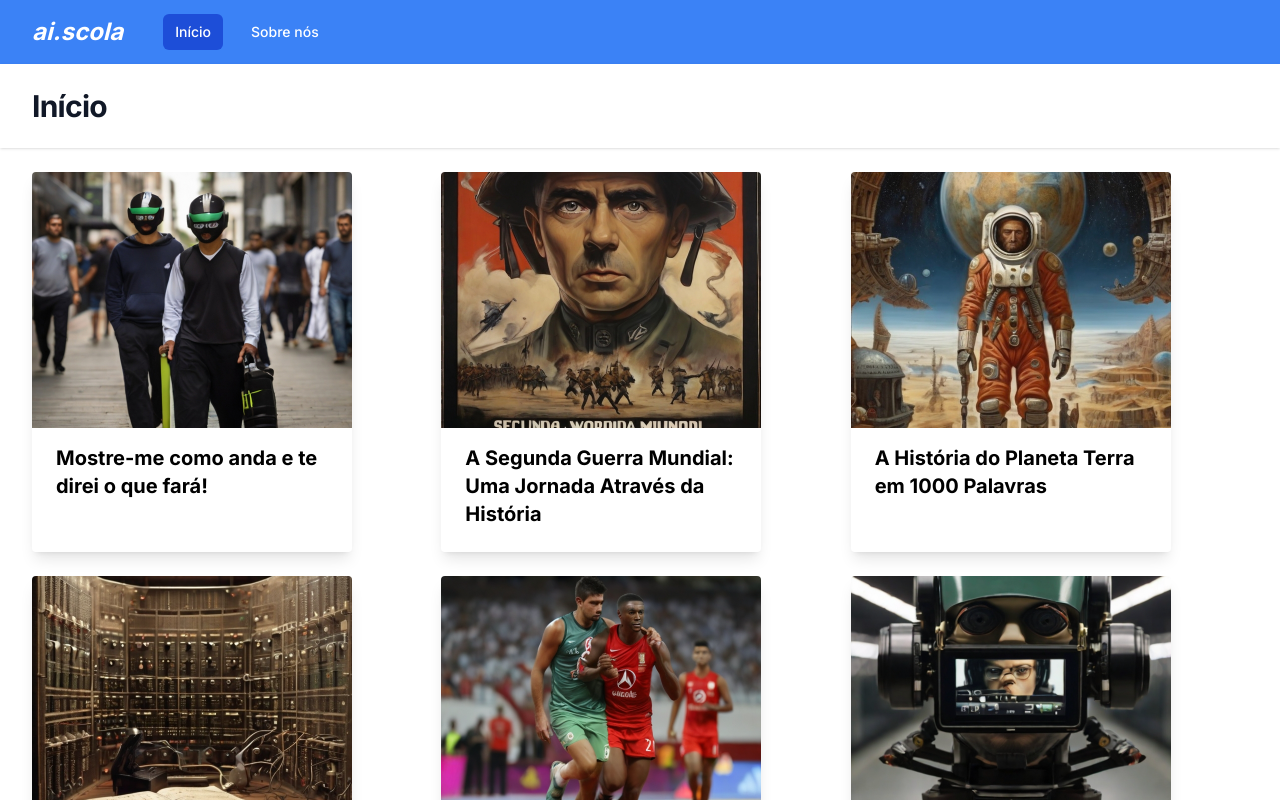
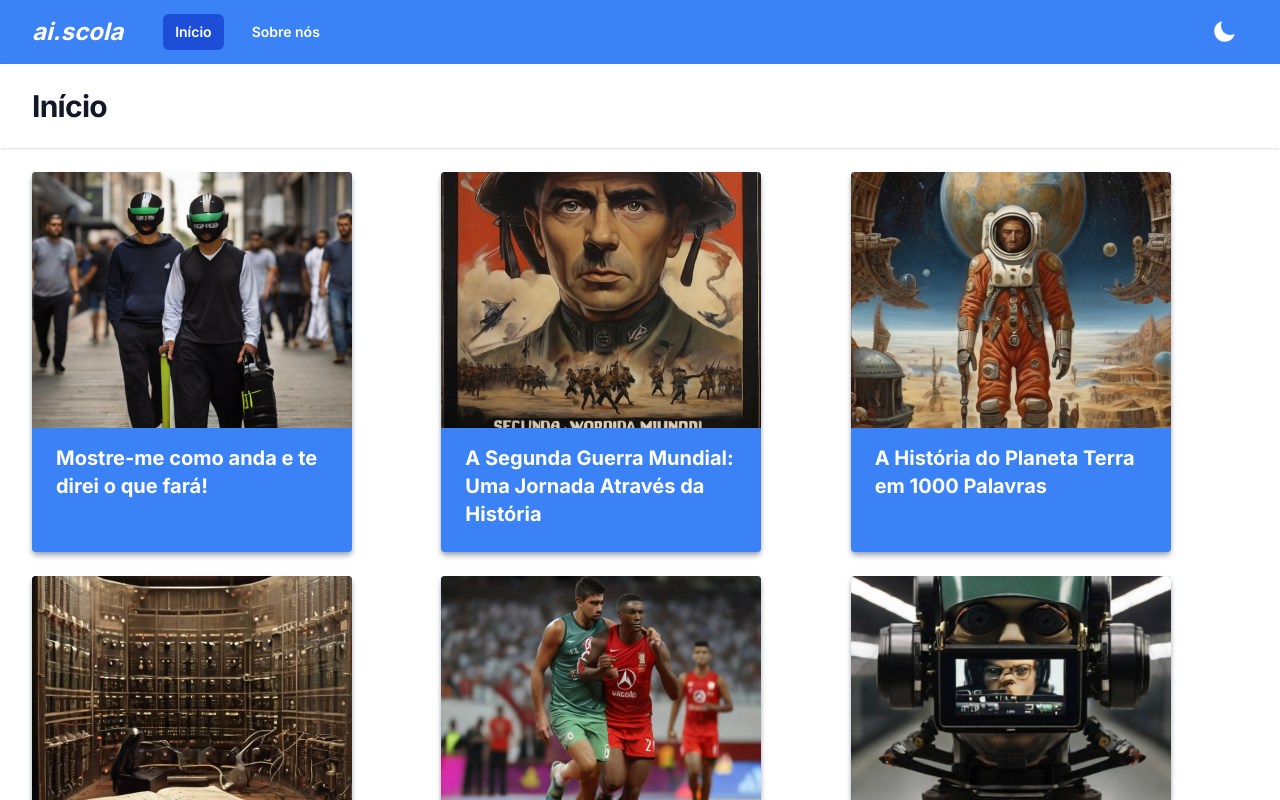
Before and after one commit to g4bzz/ai-scola, a Next.js app: page / in a window 1280 px wide. Shown: the top 800 px of the page. Built offline with nearby package versions, Linux system fonts and the light colour scheme.

Commit message:
feat: ajustes no css + inclusão do darkmode

```diff
--- a/src/app/components/Book.jsx
+++ b/src/app/components/Book.jsx
@@ -1,5 +1,6 @@
 import { Dialog, Transition } from '@headlessui/react'
 import { Fragment } from 'react';
+import { PlayIcon } from '@heroicons/react/24/solid'
 
 function Book({ isOpen, toggleModal, dado }) {
 
@@ -7,7 +8,7 @@ function Book({ isOpen, toggleModal, dado }) {
     <>
       <Transition appear show={isOpen} as={Fragment}>
         <Dialog as="div" className="fixed inset-0 z-10 overflow-y-auto " onClose={toggleModal}>
-          <div className="flex items-center justify-center min-h-full">
+          <div className="flex items-center justify-center min-h-full ">
             <Transition.Child
               as={Fragment}
               enter="ease-out duration-300"
@@ -29,22 +30,25 @@ function Book({ isOpen, toggleModal, dado }) {
               leaveFrom="opacity-100 translate-y-0"
               leaveTo="opacity-0 translate-y-4"
             >
-              <div className="fixed bg-white w-[60%] h-[80%] mx-auto rounded-xl shadow-xl ">
+              <div className="fixed bg-white w-[60%] h-[80%] mx-auto rounded-xl shadow-xl dark:bg-zinc-500">
 
                 {/* Content */}
                 <div className="absolute inset-0 flex flex-col justify-center p-6">
-                  <Dialog.Title className="text-3xl font-medium  leading-6 text-gray-900 mb-6 text-center">
+                  <Dialog.Title className="text-3xl font-medium  leading-6 text-gray-900 mb-6 text-center dark:text-gray-200">
                     {dado !== null && dado.titulo}
                   </Dialog.Title>
-                  {dado !== null && dado.audio !== "" && <iframe
-                    className=" w-full border-2 border-black"
-                    src={dado.audio}
-                    allowFullScreen
-                    title="Murf Embed Player"
-                    style={{ border: 'none' }}
-                    autoPlay
-                  ></iframe>}
-                  <div className="text-gray-950 mb-4 h-full overflow-y-auto">
+                  {dado !== null && dado.audio !== "" && <>
+										<p className='dark:text-gray-200 mb-1'>Você também pode ouvir o texto, basta clicar no botão <PlayIcon className="inline h-6 w-6" aria-hidden="true" /> do player abaixo: </p>
+										<iframe
+											className=" w-full h-32 border-2 border-black"
+											src={dado.audio}
+											allowFullScreen
+											title="Murf Embed Player"
+											style={{ border: 'none' }}
+											autoPlay
+										></iframe>
+									</>}
+                  <div className="text-gray-950 mb-4 h-full overflow-y-auto dark:text-gray-200">
                     {dado !== null && dado.conteudo && (
                       <p className="text-lg indent-1 mb-4">
                         {dado.conteudo.split('\n\n').map((paragraph, index) => (
@@ -62,7 +66,7 @@ function Book({ isOpen, toggleModal, dado }) {
 
                   <button
                     type="button"
-                    className="inline-flex justify-center rounded-md border border-transparent bg-blue-100 px-4 py-2 text-sm font-medium text-blue-900 hover:bg-blue-200 focus:outline-none focus-visible:ring-2 focus-visible:ring-blue-500 focus-visible:ring-offset-2"
+                    className="inline-flex justify-center rounded-md border border-transparent bg-blue-100 px-4 py-2 text-sm font-medium dark:text-gray-200 dark:bg-zinc-800 dark:hover:bg-zinc-700 text-blue-900 hover:bg-blue-200 focus:outline-none focus-visible:ring-2 focus-visible:ring-blue-500 focus-visible:ring-offset-2"
                     onClick={toggleModal}
                   >
                     Close
--- a/src/app/components/Card.jsx
+++ b/src/app/components/Card.jsx
@@ -3,7 +3,7 @@ import React from 'react';
 const Card = ({ dado, toggleModal,setCardSelect }) => {
   console.log(dado.imagem);
   return (
-    <div className="max-w-xs rounded overflow-hidden shadow-lg transition duration-300 ease-in-out transform hover:-translate-y-1 hover:scale-105"
+    <div className="max-w-xs bg-blue-500 text-white dark:bg-zinc-700 dark:text-gray-200 rounded overflow-hidden shadow-md shadow-gray-400 dark:shadow-slate-800 transition duration-300 ease-in-out transform hover:-translate-y-1 hover:scale-105"
         onClick={() => {
           toggleModal()
           setCardSelect(dado)
--- /dev/null
+++ b/src/app/components/ThemeToggle.jsx
@@ -0,0 +1,31 @@
+import React, { useState, useEffect } from 'react';
+import { SunIcon, MoonIcon } from '@heroicons/react/24/solid'
+
+const ThemeToggleButton = () => {
+  const [isDarkMode, setIsDarkMode] = useState(false);
+
+  useEffect(() => {
+    // Adicione ou remova a classe 'dark' do elemento HTML body com base no estado do modo escuro
+    if (isDarkMode) {
+      document.body.classList.add('dark');
+    } else {
+      document.body.classList.remove('dark');
+    }
+  }, [isDarkMode]);
+
+  const toggleTheme = () => {
+    setIsDarkMode(!isDarkMode);
+  };
+
+  return (
+    <button
+      className="hover:text-slate-800 text-white dark:text-white dark:hover:text-blue-500 rounded-md px-3 py-2 text-sm font-medium font-semibold "
+
+      onClick={toggleTheme}
+    >
+      {isDarkMode ? <SunIcon className="block h-6 w-6" aria-hidden="true" /> : <MoonIcon className="block h-6 w-6" aria-hidden="true" />}
+    </button>
+  );
+};
+
+export default ThemeToggleButton;
--- a/src/app/page.js
+++ b/src/app/page.js
@@ -1,10 +1,11 @@
 "use client"; /* se nao usar essa zorra a pagina nao renderiza: https://github.com/tailwindlabs/headlessui/issues/1980 */
 import { Disclosure,  } from '@headlessui/react'
 import { Bars3Icon, XMarkIcon } from '@heroicons/react/24/outline'
+
 import { useState } from 'react';
 import About from './pages/about/page';
 import Home from './pages/home/page';
-
+import ThemeToggleButton from './components/ThemeToggle';
 
 
 function classNames(...classes) {
@@ -23,8 +24,8 @@ export default function Example() {
 
   return (
     <>
-      <div className="min-h-full bg-white">
-        <Disclosure as="nav" className="bg-blue-500">
+      <div className="min-h-full bg-white dark:bg-gradient-to-b from-zinc-500 to-zinc-400">
+        <Disclosure as="nav" className="bg-blue-500 dark:bg-slate-800">
           {({ open }) => (
             <>
               <div className="mx-auto max-w-7xl px-4 sm:px-6 lg:px-8">
@@ -46,9 +47,9 @@ export default function Example() {
 													}}
 													className={classNames(
                               item.label === active
-                                ? 'bg-blue-700 text-white'
-                                : 'text-white hover:bg-blue-700 hover:text-white',
-                              'rounded-md px-3 py-2 text-sm font-medium'
+                                ? 'bg-blue-700 text-white dark:bg-slate-500'
+                                : 'text-white hover:bg-blue-700 dark:hover:bg-gray-700 hover:text-white',
+                              'rounded-md px-3 py-2 text-sm font-medium font-semibold'
 															)}
 															aria-current='page'
 															>
@@ -58,6 +59,9 @@ export default function Example() {
                       </div>
                     </div>
                   </div>
+									<div className='flex justify-end'>
+										<ThemeToggleButton />
+									</div>
                   <div className="-mr-2 flex md:hidden">
                     <Disclosure.Button className="relative inline-flex items-center justify-center rounded-md bg-blue-500 p-2 text-white hover:bg-blue-700 focus:outline-none focus:ring-2 focus:ring-white focus:ring-offset-2 focus:ring-offset-blue-500">
                       <span className="absolute -inset-0.5" />
--- a/src/app/pages/home/page.jsx
+++ b/src/app/pages/home/page.jsx
@@ -34,9 +34,9 @@ export default function Home() {
 
   return (
 		<>
-			<header className="bg-white shadow">
+			<header className="bg-white shadow dark:bg-zinc-700">
 				<div className="mx-auto max-w-7xl px-4 py-6 sm:px-6 lg:px-8">
-					<h1 className="text-3xl font-bold tracking-tight text-gray-900">Início</h1>
+					<h1 className="text-3xl font-bold tracking-tight text-gray-900 dark:text-gray-200">Início</h1>
 				</div>
 			</header>
 			<main>
--- a/tailwind.config.js
+++ b/tailwind.config.js
@@ -1,5 +1,6 @@
 /** @type {import('tailwindcss').Config} */
 module.exports = {
+	darkMode: 'class',
   content: [
     "./src/pages/**/*.{js,ts,jsx,tsx,mdx}",
     "./src/components/**/*.{js,ts,jsx,tsx,mdx}",
```
